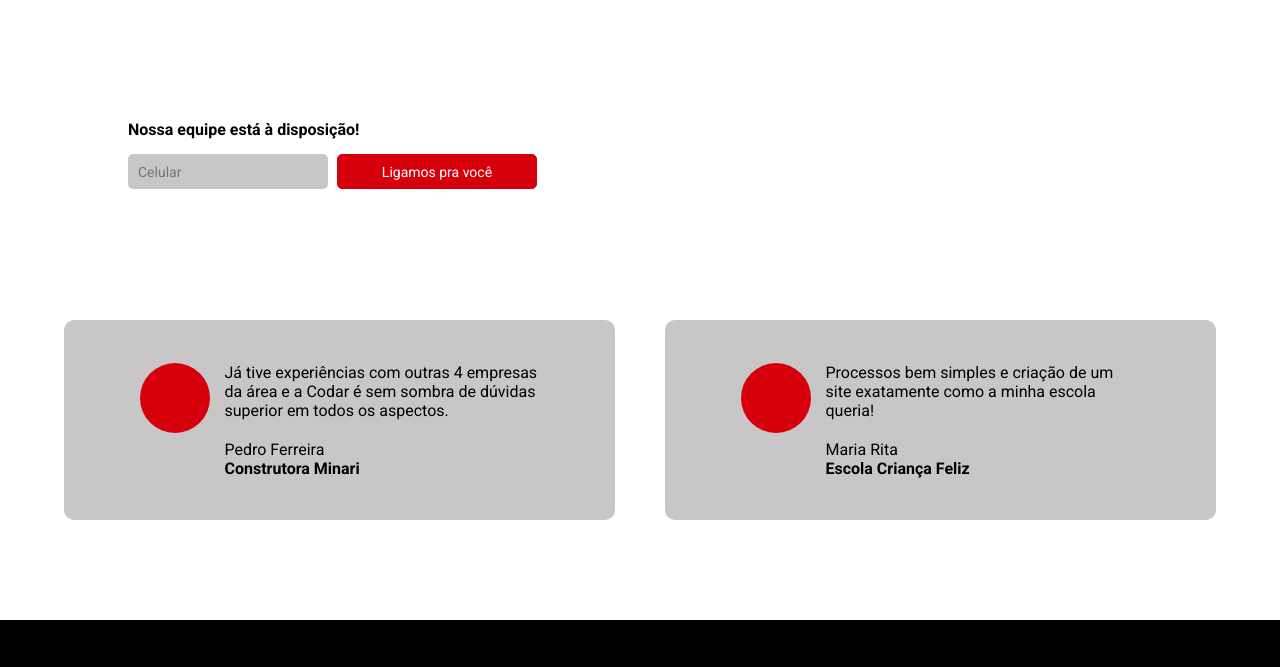
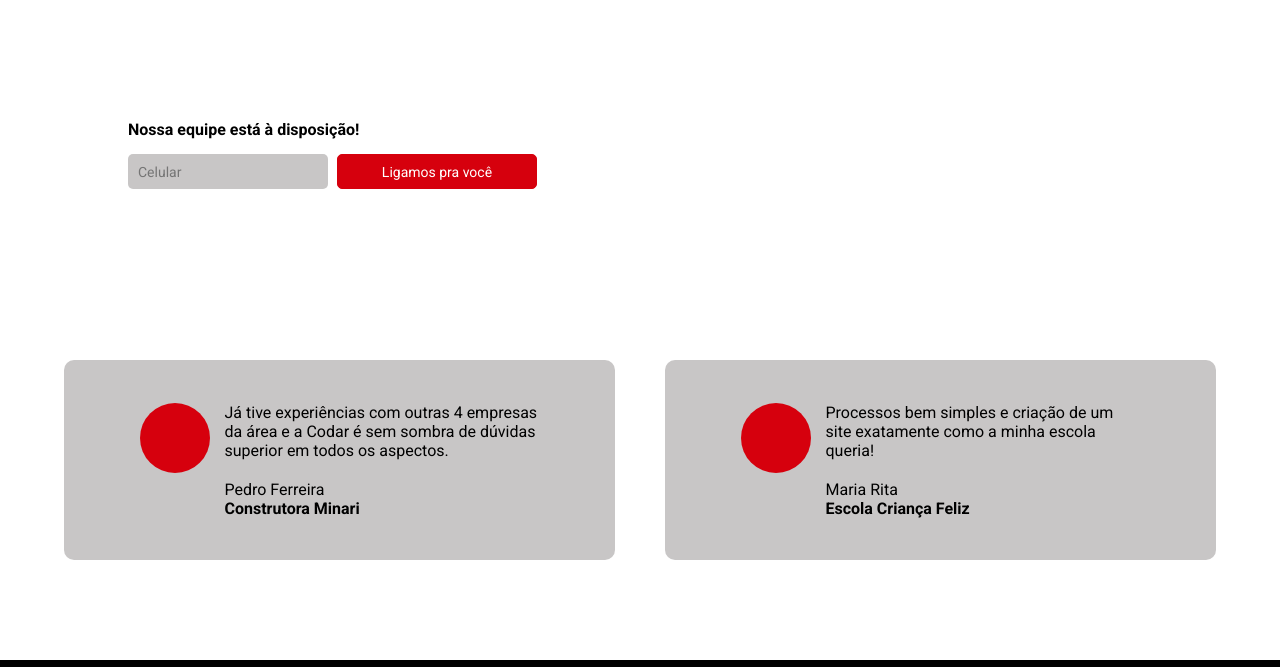
Before and after one commit to laecio22/projetocodar, a plain HTML site: page index.html in a window 1280 px wide. Shown: the part 1240-1907 px from the top of the page. Drawn offline with Linux system fonts and the light colour scheme.

Commit message:
Alteração  da  seção de  contato

```diff
--- a/styles.css
+++ b/styles.css
@@ -166,7 +166,7 @@ header nav button {
 .container-contact {
   width: 80%;
   margin: 0 auto;
-  min-height: 200px;
+  min-height: 30vh;
 }
 
 .container-contact .block-contact {
```
